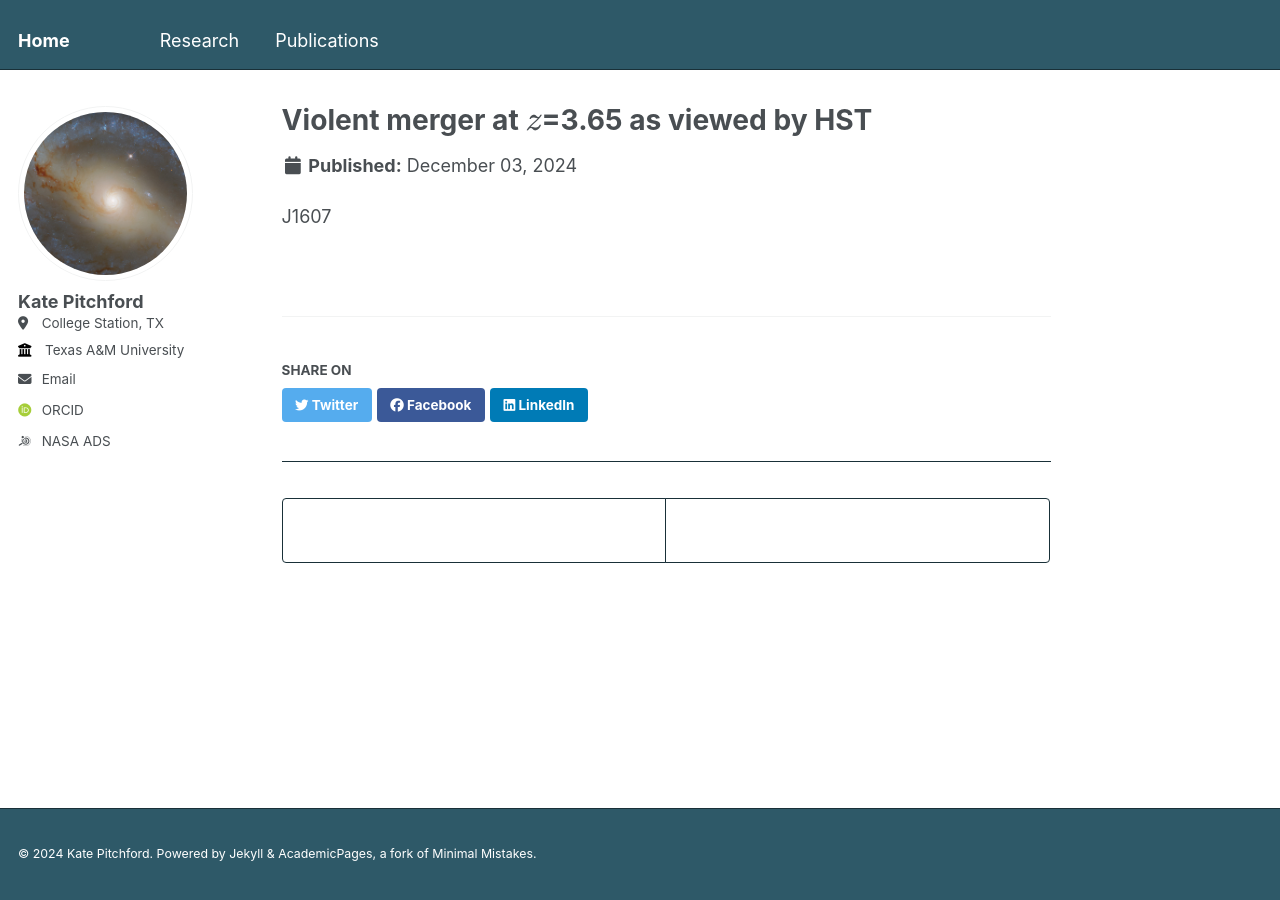
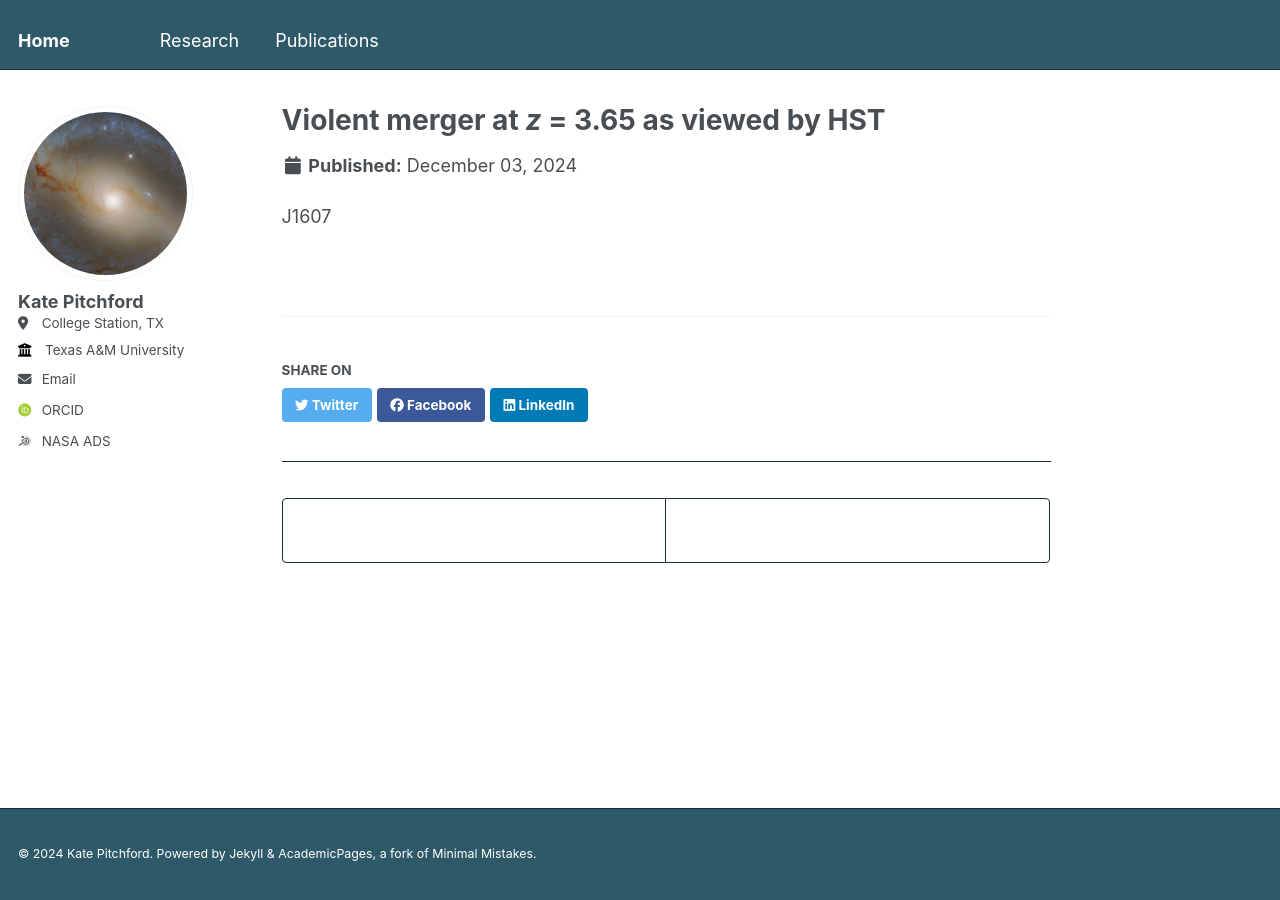
Before and after one commit to lkpitchford/lkpitchford.github.io, a Jekyll site: the page built from _research/portfolio-2.md, in a window 1280 px wide. Built offline with Jekyll 4.4.1, drawn with Linux system fonts in a browser that asks for light colours; some web fonts are replaced.

Commit message:
Update portfolio-2.md

```diff
--- a/_research/portfolio-2.md
+++ b/_research/portfolio-2.md
@@ -1,6 +1,6 @@
 ---
-title: "Violent merger at $$z$$=3.65 as viewed by HST"
-excerpt: "<h2>Violent merger at *z* = 3.65 as viewed by HST</h2><br/><a href='/research/portfolio-2'><img src='/images/j1607_overlay.png' width='500'></a>"
+title: "Violent merger at <em>z</em> = 3.65 as viewed by HST"
+excerpt: "<h2>Violent merger at <em>z</em> = 3.65 as viewed by HST</h2><br/><a href='/research/portfolio-2'><img src='/images/j1607_overlay.png' width='500'></a>"
 collection: research
 ---
 J1607
```
